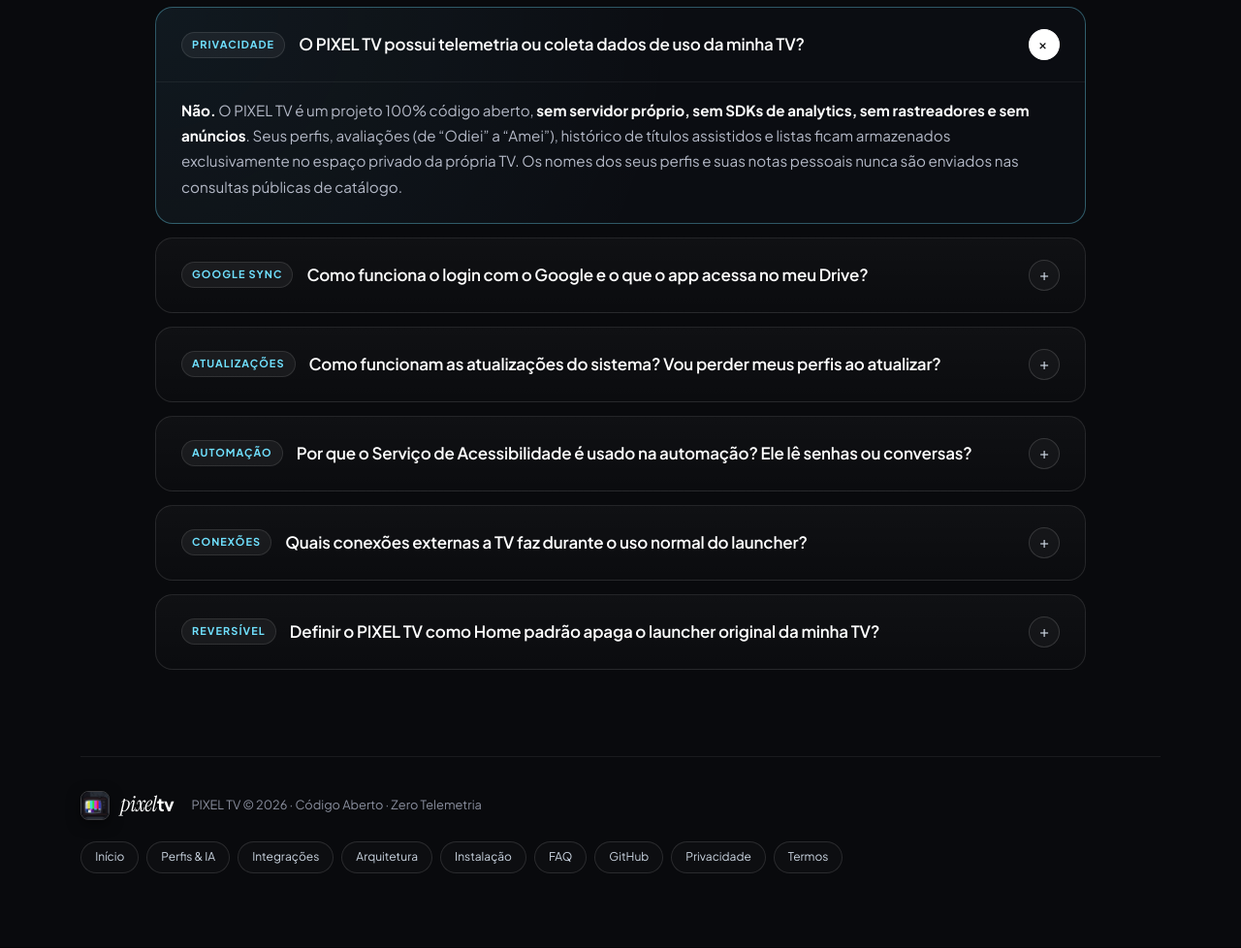
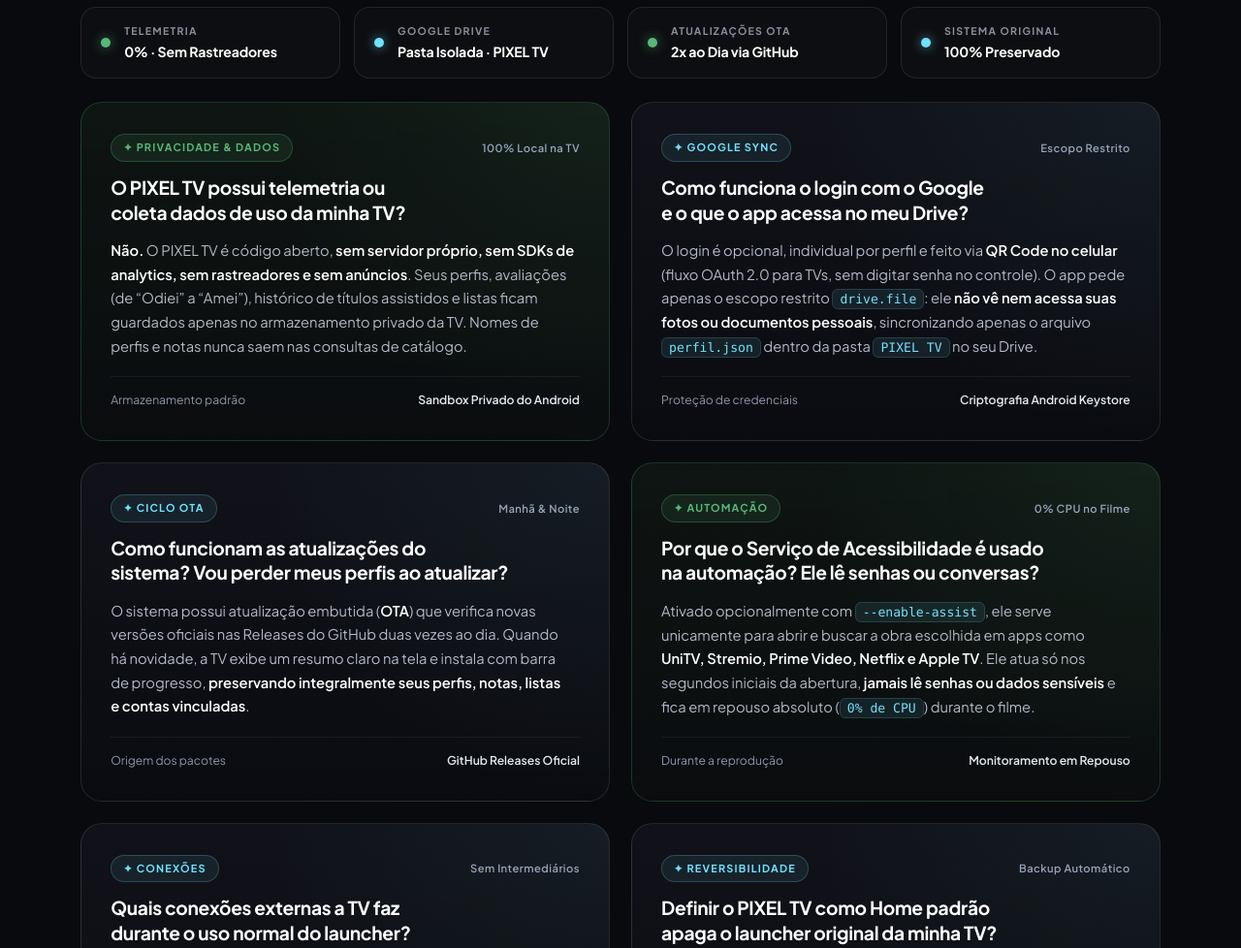
Before and after one commit to TheReyzer/Pixel-TV, a plain HTML site: page docs/index.html in a window 1280 px wide. Shown: the part 6660-7638 px from the top of the page at 97% size. Drawn offline with Linux system fonts and the light colour scheme.

Commit message:
Rename Google Drive folder to PIXEL TV and redesign FAQ section as Bento grid

```diff
--- a/docs/index.html
+++ b/docs/index.html
@@ -1407,7 +1407,7 @@
     }
 
     /* =========================================
-       SEÇÃO DE PERGUNTAS FREQUENTES (FAQ)
+       SEÇÃO DE PERGUNTAS FREQUENTES (FAQ BENTO)
        ========================================= */
     .faq-section {
       padding-top: clamp(88px, 8.5vw, 124px);
@@ -1416,118 +1416,181 @@
       position: relative;
     }
 
-    .faq-list {
-      max-width: 960px;
-      margin: 0 auto;
+    .faq-trust-bar {
+      display: grid;
+      grid-template-columns: repeat(4, 1fr);
+      gap: 14px;
+      margin-bottom: 24px;
+    }
+
+    .faq-trust-pill {
+      border-radius: 16px;
+      border: 1px solid rgba(255, 255, 255, 0.09);
+      background: rgba(255, 255, 255, 0.02);
+      padding: 16px 20px;
+      display: flex;
+      align-items: center;
+      gap: 14px;
+    }
+
+    .faq-trust-dot {
+      width: 10px;
+      height: 10px;
+      border-radius: 50%;
+      background: var(--accent-green);
+      box-shadow: 0 0 12px rgba(88, 184, 120, 0.65);
+      flex-shrink: 0;
+    }
+
+    .faq-trust-dot.cyan {
+      background: var(--accent-cyan);
+      box-shadow: 0 0 12px rgba(112, 225, 255, 0.65);
+    }
+
+    .faq-trust-text {
+      display: flex;
+      flex-direction: column;
+      gap: 2px;
+      min-width: 0;
+    }
+
+    .faq-trust-text span {
+      font-size: 0.66rem;
+      font-weight: 700;
+      letter-spacing: 0.12em;
+      text-transform: uppercase;
+      color: var(--muted);
+    }
+
+    .faq-trust-text strong {
+      font-size: 0.88rem;
+      font-weight: 700;
+      color: #ffffff;
+      letter-spacing: -0.01em;
+    }
+
+    .faq-bento-grid {
+      display: grid;
+      grid-template-columns: repeat(2, 1fr);
+      gap: 22px;
+    }
+
+    .faq-card {
+      position: relative;
+      border-radius: 22px;
+      border: 1px solid rgba(255, 255, 255, 0.1);
+      background:
+        radial-gradient(circle at 100% 0%, rgba(112, 225, 255, 0.05) 0%, transparent 55%),
+        linear-gradient(180deg, rgba(20, 22, 30, 0.72) 0%, rgba(11, 12, 17, 0.92) 100%);
+      padding: 32px 30px;
+      display: flex;
+      flex-direction: column;
+      justify-content: space-between;
+      gap: 18px;
+      transition: transform 0.28s ease, border-color 0.28s ease, box-shadow 0.28s ease;
+    }
+
+    .faq-card.emerald-glow {
+      background:
+        radial-gradient(circle at 100% 0%, rgba(88, 184, 120, 0.08) 0%, transparent 55%),
+        linear-gradient(180deg, rgba(16, 24, 20, 0.78) 0%, rgba(11, 13, 15, 0.94) 100%);
+      border-color: rgba(88, 184, 120, 0.22);
+    }
+
+    .faq-card:hover {
+      transform: translateY(-3px);
+      border-color: rgba(112, 225, 255, 0.32);
+      box-shadow: 0 22px 50px -18px rgba(0, 0, 0, 0.75);
+    }
+
+    .faq-card.emerald-glow:hover {
+      border-color: rgba(88, 184, 120, 0.42);
+    }
+
+    .faq-card-top {
       display: flex;
       flex-direction: column;
       gap: 14px;
     }
 
-    .faq-item {
-      border-radius: 18px;
-      border: 1px solid rgba(255, 255, 255, 0.1);
-      background: linear-gradient(180deg, rgba(255, 255, 255, 0.03) 0%, rgba(255, 255, 255, 0.01) 100%);
-      overflow: hidden;
-      transition: border-color 0.25s ease, background 0.25s ease;
-    }
-
-    .faq-item:hover {
-      border-color: rgba(255, 255, 255, 0.2);
-    }
-
-    .faq-item[open] {
-      border-color: rgba(112, 225, 255, 0.35);
-      background:
-        radial-gradient(circle at 0% 0%, rgba(112, 225, 255, 0.06) 0%, transparent 55%),
-        rgba(12, 14, 20, 0.95);
-    }
-
-    .faq-question {
-      list-style: none;
-      cursor: pointer;
-      padding: 22px 26px;
+    .faq-card-meta {
       display: flex;
       align-items: center;
       justify-content: space-between;
-      gap: 20px;
-      user-select: none;
-    }
-
-    .faq-question::-webkit-details-marker {
-      display: none;
-    }
-
-    .faq-q-left {
-      display: flex;
-      align-items: center;
-      gap: 14px;
-      min-width: 0;
-    }
-
-    .faq-tag {
-      padding: 4px 10px;
+      gap: 12px;
+    }
+
+    .faq-badge {
+      display: inline-flex;
+      align-items: center;
+      gap: 7px;
+      padding: 5px 12px;
       border-radius: 999px;
       font-size: 0.68rem;
       font-weight: 700;
-      letter-spacing: 0.1em;
+      letter-spacing: 0.11em;
       text-transform: uppercase;
-      background: rgba(255, 255, 255, 0.05);
-      border: 1px solid rgba(255, 255, 255, 0.1);
+      background: rgba(112, 225, 255, 0.08);
+      border: 1px solid rgba(112, 225, 255, 0.22);
       color: var(--accent-cyan);
-      flex-shrink: 0;
-    }
-
-    .faq-q-title {
-      font-size: 1.06rem;
+    }
+
+    .faq-badge.emerald {
+      background: rgba(88, 184, 120, 0.1);
+      border-color: rgba(88, 184, 120, 0.28);
+      color: var(--accent-green);
+    }
+
+    .faq-verdict-pill {
+      font-size: 0.7rem;
       font-weight: 600;
+      letter-spacing: 0.04em;
+      color: #94a3b8;
+    }
+
+    .faq-card h3 {
+      font-size: 1.2rem;
+      font-weight: 700;
       color: #ffffff;
-      line-height: 1.38;
-      letter-spacing: -0.01em;
-    }
-
-    .faq-toggle-icon {
-      width: 32px;
-      height: 32px;
-      border-radius: 50%;
-      border: 1px solid rgba(255, 255, 255, 0.14);
-      background: rgba(255, 255, 255, 0.03);
-      display: inline-flex;
-      align-items: center;
-      justify-content: center;
-      font-size: 1rem;
-      color: #cbd5e1;
-      flex-shrink: 0;
-      transition: transform 0.25s ease, background 0.25s ease, color 0.25s ease;
-    }
-
-    .faq-item[open] .faq-toggle-icon {
-      transform: rotate(45deg);
-      background: #ffffff;
-      color: #050608;
-      border-color: #ffffff;
-    }
-
-    .faq-answer {
-      padding: 0 26px 24px;
-      font-size: 0.95rem;
+      line-height: 1.32;
+      letter-spacing: -0.015em;
+    }
+
+    .faq-card p {
+      font-size: 0.92rem;
       color: #b4b9c7;
-      line-height: 1.72;
-      border-top: 1px solid rgba(255, 255, 255, 0.06);
-      padding-top: 16px;
-    }
-
-    .faq-answer code {
+      line-height: 1.68;
+    }
+
+    .faq-card p strong {
+      color: #ffffff;
+      font-weight: 600;
+    }
+
+    .faq-card p code {
       font-family: ui-monospace, SFMono-Regular, Consolas, monospace;
-      font-size: 0.84rem;
+      font-size: 0.82rem;
       color: #70e1ff;
-      background: rgba(112, 225, 255, 0.08);
+      background: rgba(112, 225, 255, 0.09);
+      border: 1px solid rgba(112, 225, 255, 0.16);
       padding: 2px 7px;
       border-radius: 6px;
     }
 
-    .faq-answer strong {
-      color: #fff;
+    .faq-card-foot {
+      padding-top: 14px;
+      border-top: 1px solid rgba(255, 255, 255, 0.06);
+      display: flex;
+      align-items: center;
+      justify-content: space-between;
+      gap: 10px;
+      font-size: 0.76rem;
+      color: #8e96aa;
+    }
+
+    .faq-card-foot span.highlight {
+      color: #e2e8f0;
+      font-weight: 600;
     }
 
     .site-footer {
@@ -1644,7 +1707,7 @@
     /* RESPONSIVIDADE */
     @media (max-width: 960px) {
       .nav-center { display: none; }
-      .spotlight-trio, .works-grid-2x2, .install-steps-grid, .install-bento {
+      .spotlight-trio, .works-grid-2x2, .install-steps-grid, .install-bento, .faq-bento-grid, .faq-trust-bar {
         grid-template-columns: 1fr;
       }
       .laurel-badges.nowrap-row {
@@ -2186,7 +2249,7 @@
         </div>
       </div>
 
-      <!-- SEÇÃO DE PERGUNTAS FREQUENTES (FAQ) ABAIXO DA INSTALAÇÃO -->
+      <!-- SEÇÃO DE PERGUNTAS FREQUENTES (FAQ BENTO) ABAIXO DA INSTALAÇÃO -->
       <section id="faq" class="faq-section" aria-label="Perguntas frequentes">
         <div class="center-header">
           <span class="pill-tag">Transparência &amp; Funcionamento</span>
@@ -2198,90 +2261,147 @@
           </p>
         </div>
 
-        <div class="faq-list">
-          <!-- FAQ 1: Telemetria e Captura de Dados -->
-          <details class="faq-item" open>
-            <summary class="faq-question">
-              <div class="faq-q-left">
-                <span class="faq-tag">Privacidade</span>
-                <span class="faq-q-title">O PIXEL TV possui telemetria ou coleta dados de uso da minha TV?</span>
+        <!-- FAIXA DE GARANTIAS TÉCNICAS -->
+        <div class="faq-trust-bar">
+          <div class="faq-trust-pill">
+            <span class="faq-trust-dot"></span>
+            <div class="faq-trust-text">
+              <span>TELEMETRIA</span>
+              <strong>0% · Sem Rastreadores</strong>
+            </div>
+          </div>
+          <div class="faq-trust-pill">
+            <span class="faq-trust-dot cyan"></span>
+            <div class="faq-trust-text">
+              <span>GOOGLE DRIVE</span>
+              <strong>Pasta Isolada · PIXEL TV</strong>
+            </div>
+          </div>
+          <div class="faq-trust-pill">
+            <span class="faq-trust-dot"></span>
+            <div class="faq-trust-text">
+              <span>ATUALIZAÇÕES OTA</span>
+              <strong>2x ao Dia via GitHub</strong>
+            </div>
+          </div>
+          <div class="faq-trust-pill">
+            <span class="faq-trust-dot cyan"></span>
+            <div class="faq-trust-text">
+              <span>SISTEMA ORIGINAL</span>
+              <strong>100% Preservado</strong>
+            </div>
+          </div>
+        </div>
+
+        <!-- GRADE BENTO 2x3 DE PERGUNTAS E RESPOSTAS -->
+        <div class="faq-bento-grid">
+          <!-- Card 1: Telemetria e Captura de Dados -->
+          <article class="faq-card emerald-glow">
+            <div class="faq-card-top">
+              <div class="faq-card-meta">
+                <span class="faq-badge emerald">✦ Privacidade &amp; Dados</span>
+                <span class="faq-verdict-pill">100% Local na TV</span>
               </div>
-              <span class="faq-toggle-icon" aria-hidden="true">+</span>
-            </summary>
-            <div class="faq-answer">
-              <strong>Não.</strong> O PIXEL TV é um projeto 100% código aberto, <strong>sem servidor próprio, sem SDKs de analytics, sem rastreadores e sem anúncios</strong>. Seus perfis, avaliações (de “Odiei” a “Amei”), histórico de títulos assistidos e listas ficam armazenados exclusivamente no espaço privado da própria TV. Os nomes dos seus perfis e suas notas pessoais nunca são enviados nas consultas públicas de&nbsp;catálogo.
+              <h3>O PIXEL TV possui telemetria ou coleta dados de uso da minha&nbsp;TV?</h3>
+              <p>
+                <strong>Não.</strong> O PIXEL TV é código aberto, <strong>sem servidor próprio, sem SDKs de analytics, sem rastreadores e sem anúncios</strong>. Seus perfis, avaliações (de “Odiei” a “Amei”), histórico de títulos assistidos e listas ficam guardados apenas no armazenamento privado da TV. Nomes de perfis e notas nunca saem nas consultas de&nbsp;catálogo.
+              </p>
             </div>
-          </details>
-
-          <!-- FAQ 2: Login com o Google e Google Drive -->
-          <details class="faq-item">
-            <summary class="faq-question">
-              <div class="faq-q-left">
-                <span class="faq-tag">Google Sync</span>
-                <span class="faq-q-title">Como funciona o login com o Google e o que o app acessa no meu Drive?</span>
+            <div class="faq-card-foot">
+              <span>Armazenamento padrão</span>
+              <span class="highlight">Sandbox Privado do Android</span>
+            </div>
+          </article>
+
+          <!-- Card 2: Login com o Google e Google Drive -->
+          <article class="faq-card">
+            <div class="faq-card-top">
+              <div class="faq-card-meta">
+                <span class="faq-badge">✦ Google Sync</span>
+                <span class="faq-verdict-pill">Escopo Restrito</span>
               </div>
-              <span class="faq-toggle-icon" aria-hidden="true">+</span>
-            </summary>
-            <div class="faq-answer">
-              O login é opcional, individual por perfil e realizado escaneando um <strong>QR Code pelo celular</strong> (fluxo oficial OAuth 2.0 para dispositivos de TV, sem digitar senha no controle remoto). O PIXEL TV solicita apenas o escopo restrito <code>drive.file</code>: ele <strong>não enxerga nem acessa seus arquivos pessoais, fotos ou documentos</strong>, tendo permissão unicamente para salvar e sincronizar o arquivo <code>perfil.json</code> dentro da pasta <code>TV VibeCheck</code> no seu próprio Google Drive. Os tokens de acesso ficam protegidos por criptografia de hardware no <strong>Android&nbsp;Keystore</strong>.
+              <h3>Como funciona o login com o Google e o que o app acessa no meu&nbsp;Drive?</h3>
+              <p>
+                O login é opcional, individual por perfil e feito via <strong>QR Code no celular</strong> (fluxo OAuth 2.0 para TVs, sem digitar senha no controle). O app pede apenas o escopo restrito <code>drive.file</code>: ele <strong>não vê nem acessa suas fotos ou documentos pessoais</strong>, sincronizando apenas o arquivo <code>perfil.json</code> dentro da pasta <code>PIXEL TV</code> no seu Drive.
+              </p>
             </div>
-          </details>
-
-          <!-- FAQ 3: Atualizações do Sistema (OTA) -->
-          <details class="faq-item">
-            <summary class="faq-question">
-              <div class="faq-q-left">
-                <span class="faq-tag">Atualizações</span>
-                <span class="faq-q-title">Como funcionam as atualizações do sistema? Vou perder meus perfis ao atualizar?</span>
+            <div class="faq-card-foot">
+              <span>Proteção de credenciais</span>
+              <span class="highlight">Criptografia Android Keystore</span>
+            </div>
+          </article>
+
+          <!-- Card 3: Atualizações do Sistema (OTA) -->
+          <article class="faq-card">
+            <div class="faq-card-top">
+              <div class="faq-card-meta">
+                <span class="faq-badge">✦ Ciclo OTA</span>
+                <span class="faq-verdict-pill">Manhã &amp; Noite</span>
               </div>
-              <span class="faq-toggle-icon" aria-hidden="true">+</span>
-            </summary>
-            <div class="faq-answer">
-              O sistema conta com atualização embutida (<strong>OTA</strong>) que consulta novas versões oficiais diretamente nas Releases do GitHub duas vezes ao dia (pela manhã e à noite). Quando uma nova versão está disponível, a TV exibe um aviso com o resumo das novidades em linguagem simples e instala o pacote com barra de progresso na própria tela, <strong>preservando integralmente seus perfis, notas, listas e contas&nbsp;vinculadas</strong>.
+              <h3>Como funcionam as atualizações do sistema? Vou perder meus perfis ao&nbsp;atualizar?</h3>
+              <p>
+                O sistema possui atualização embutida (<strong>OTA</strong>) que verifica novas versões oficiais nas Releases do GitHub duas vezes ao dia. Quando há novidade, a TV exibe um resumo claro na tela e instala com barra de progresso, <strong>preservando integralmente seus perfis, notas, listas e contas&nbsp;vinculadas</strong>.
+              </p>
             </div>
-          </details>
-
-          <!-- FAQ 4: Serviço de Acessibilidade e Captura de Tela -->
-          <details class="faq-item">
-            <summary class="faq-question">
-              <div class="faq-q-left">
-                <span class="faq-tag">Automação</span>
-                <span class="faq-q-title">Por que o Serviço de Acessibilidade é usado na automação? Ele lê senhas ou conversas?</span>
+            <div class="faq-card-foot">
+              <span>Origem dos pacotes</span>
+              <span class="highlight">GitHub Releases Oficial</span>
+            </div>
+          </article>
+
+          <!-- Card 4: Serviço de Acessibilidade -->
+          <article class="faq-card emerald-glow">
+            <div class="faq-card-top">
+              <div class="faq-card-meta">
+                <span class="faq-badge emerald">✦ Automação</span>
+                <span class="faq-verdict-pill">0% CPU no Filme</span>
               </div>
-              <span class="faq-toggle-icon" aria-hidden="true">+</span>
-            </summary>
-            <div class="faq-answer">
-              O Serviço de Acessibilidade (ativado opcionalmente com <code>--enable-assist</code>) serve exclusivamente para automatizar a abertura e a busca de filmes/séries em aplicativos como <strong>UniTV, Stremio, Prime Video, Netflix, Apple TV e outros</strong> quando o app de destino exige navegação na tela ou seleção de perfil. Ele atua apenas durante os segundos iniciais de abertura da obra, <strong>não captura senhas nem dados sensíveis</strong> e entra em repouso absoluto (<code>0% de CPU</code>) assim que a reprodução&nbsp;começa.
+              <h3>Por que o Serviço de Acessibilidade é usado na automação? Ele lê senhas ou&nbsp;conversas?</h3>
+              <p>
+                Ativado opcionalmente com <code>--enable-assist</code>, ele serve unicamente para abrir e buscar a obra escolhida em apps como <strong>UniTV, Stremio, Prime Video, Netflix e Apple TV</strong>. Ele atua só nos segundos iniciais da abertura, <strong>jamais lê senhas ou dados sensíveis</strong> e fica em repouso absoluto (<code>0% de CPU</code>) durante o&nbsp;filme.
+              </p>
             </div>
-          </details>
-
-          <!-- FAQ 5: Consultas Externas (IMDb, Trailers e Clima) -->
-          <details class="faq-item">
-            <summary class="faq-question">
-              <div class="faq-q-left">
-                <span class="faq-tag">Conexões</span>
-                <span class="faq-q-title">Quais conexões externas a TV faz durante o uso normal do launcher?</span>
+            <div class="faq-card-foot">
+              <span>Durante a reprodução</span>
+              <span class="highlight">Monitoramento em Repouso</span>
+            </div>
+          </article>
+
+          <!-- Card 5: Consultas Externas -->
+          <article class="faq-card">
+            <div class="faq-card-top">
+              <div class="faq-card-meta">
+                <span class="faq-badge">✦ Conexões</span>
+                <span class="faq-verdict-pill">Sem Intermediários</span>
               </div>
-              <span class="faq-toggle-icon" aria-hidden="true">+</span>
-            </summary>
-            <div class="faq-answer">
-              A TV conecta-se diretamente aos serviços públicos de catálogo (como IMDb para notas, capas em PT-BR e sinopses), provedores de trailers e serviço opcional de clima local para o cabeçalho da Home. Essas requisições trafegam direto da sua TV para os respectivos serviços públicos, sem passar por nenhum intermediário do PIXEL&nbsp;TV.
+              <h3>Quais conexões externas a TV faz durante o uso normal do&nbsp;launcher?</h3>
+              <p>
+                A TV consulta diretamente os serviços públicos de catálogo (como <strong>IMDb</strong> para notas, capas em PT-BR e sinopses), provedores de trailers e clima local opcional para o topo da Home. Todas as conexões partem direto da sua TV para esses serviços, sem passar por nenhum servidor do PIXEL&nbsp;TV.
+              </p>
             </div>
-          </details>
-
-          <!-- FAQ 6: Segurança do Launcher Original e Restauração -->
-          <details class="faq-item">
-            <summary class="faq-question">
-              <div class="faq-q-left">
-                <span class="faq-tag">Reversível</span>
-                <span class="faq-q-title">Definir o PIXEL TV como Home padrão apaga o launcher original da minha TV?</span>
+            <div class="faq-card-foot">
+              <span>Tráfego de rede</span>
+              <span class="highlight">Direto da TV para as APIs Públicas</span>
+            </div>
+          </article>
+
+          <!-- Card 6: Segurança do Launcher Original -->
+          <article class="faq-card">
+            <div class="faq-card-top">
+              <div class="faq-card-meta">
+                <span class="faq-badge">✦ Reversibilidade</span>
+                <span class="faq-verdict-pill">Backup Automático</span>
               </div>
-              <span class="faq-toggle-icon" aria-hidden="true">+</span>
-            </summary>
-            <div class="faq-answer">
-              <strong>Jamais.</strong> O instalador nunca desinstala, desativa nem modifica pacotes de fábrica da sua Android TV ou Google TV. Antes de aplicar qualquer configuração, ele gera automaticamente um ponto de restauração em <code>backup/install-DATA</code>. Você pode voltar para a Home original a qualquer instante pelas configurações da TV ou executando o comando de restauração <code>--restore</code>.
+              <h3>Definir o PIXEL TV como Home padrão apaga o launcher original da minha&nbsp;TV?</h3>
+              <p>
+                <strong>Jamais.</strong> O instalador nunca desinstala, desativa nem altera pacotes de fábrica da sua Android TV ou Google TV. Antes de qualquer ajuste, ele salva um ponto de restauração em <code>backup/install-DATA</code>. Você pode voltar à Home original a qualquer momento nas configurações ou com <code>--restore</code>.
+              </p>
             </div>
-          </details>
+            <div class="faq-card-foot">
+              <span>Segurança de fábrica</span>
+              <span class="highlight">100% Reversível a Qualquer Hora</span>
+            </div>
+          </article>
         </div>
       </section>
 
```
Also changed, not shown: docs/privacy.html (+2 -2 lines), 1 other file.
